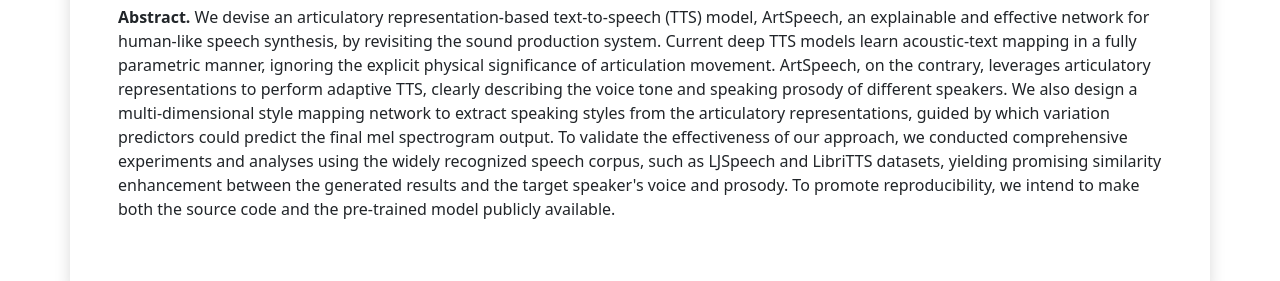
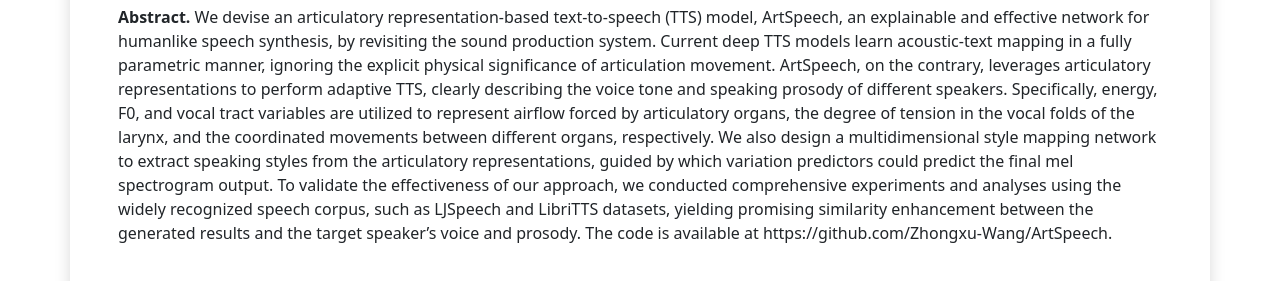
Before and after one commit to Zhongxu-Wang/artspeeech.demopage, a plain HTML site: page index.html in a window 1280 px wide. Shown: the part 519-800 px from the top of the page. Drawn offline with nearby package versions, Linux system fonts and the light colour scheme.

Commit message:
introduction

```diff
--- a/index.html
+++ b/index.html
@@ -27,8 +27,7 @@
 	<h2 id="paper-introduction" style="text-align: center;">Paper Introduction</h2>
 	<p>
         <b>Abstract.</b>
-		We devise an articulatory representation-based text-to-speech (TTS) model, ArtSpeech, an explainable and effective network for human-like speech synthesis, by revisiting the sound production system. Current deep TTS models learn acoustic-text mapping in a fully parametric manner, ignoring the explicit physical significance of articulation movement. ArtSpeech, on the contrary, leverages articulatory representations to perform adaptive TTS, clearly describing the voice tone and speaking prosody of different speakers. We also design a multi-dimensional style mapping network to extract speaking styles from the articulatory representations, guided by which variation predictors could predict the final mel spectrogram output. To validate the effectiveness of our approach, we conducted comprehensive experiments and analyses using the widely recognized speech corpus, such as LJSpeech and LibriTTS datasets, yielding promising similarity enhancement between the generated results and the target speaker's voice and prosody. To promote reproducibility, we intend to make both the source code and the pre-trained model publicly available.
-    </p>
+		We devise an articulatory representation-based text-to-speech (TTS) model, ArtSpeech, an explainable and effective network for humanlike speech synthesis, by revisiting the sound production system. Current deep TTS models learn acoustic-text mapping in a fully parametric manner, ignoring the explicit physical significance of articulation movement. ArtSpeech, on the contrary, leverages articulatory representations to perform adaptive TTS, clearly describing the voice tone and speaking prosody of different speakers. Specifically, energy, F0, and vocal tract variables are utilized to represent airflow forced by articulatory organs, the degree of tension in the vocal folds of the larynx, and the coordinated movements between different organs, respectively. We also design a multidimensional style mapping network to extract speaking styles from the articulatory representations, guided by which variation predictors could predict the final mel spectrogram output. To validate the effectiveness of our approach, we conducted comprehensive experiments and analyses using the widely recognized speech corpus, such as LJSpeech and LibriTTS datasets, yielding promising similarity enhancement between the generated results and the target speaker’s voice and prosody. The code is available at https://github.com/Zhongxu-Wang/ArtSpeech.</p>
 </div>
 
 <div class="container pt-5 mt-5 shadow p-5 mb-5 bg-white rounded">
```
